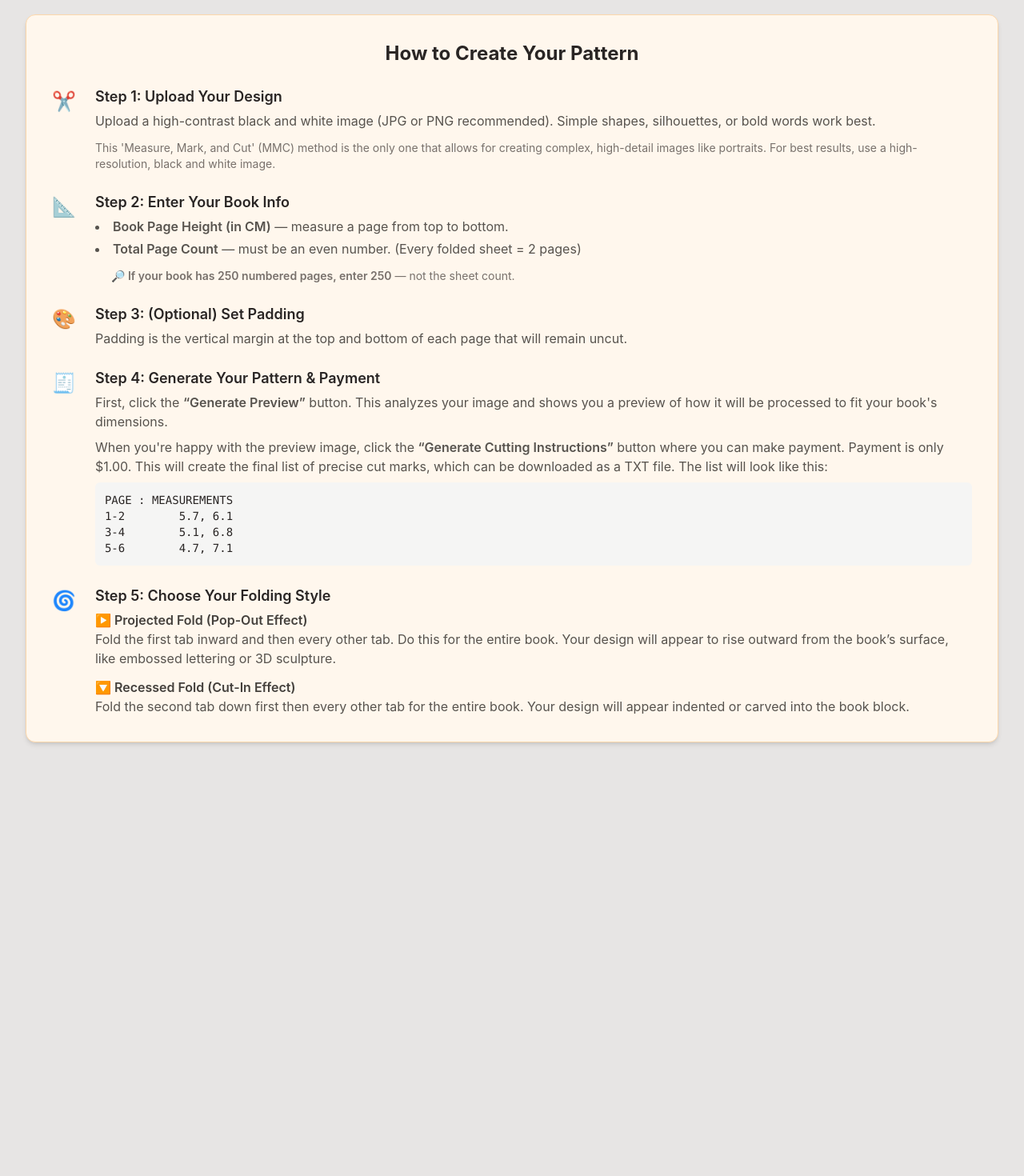
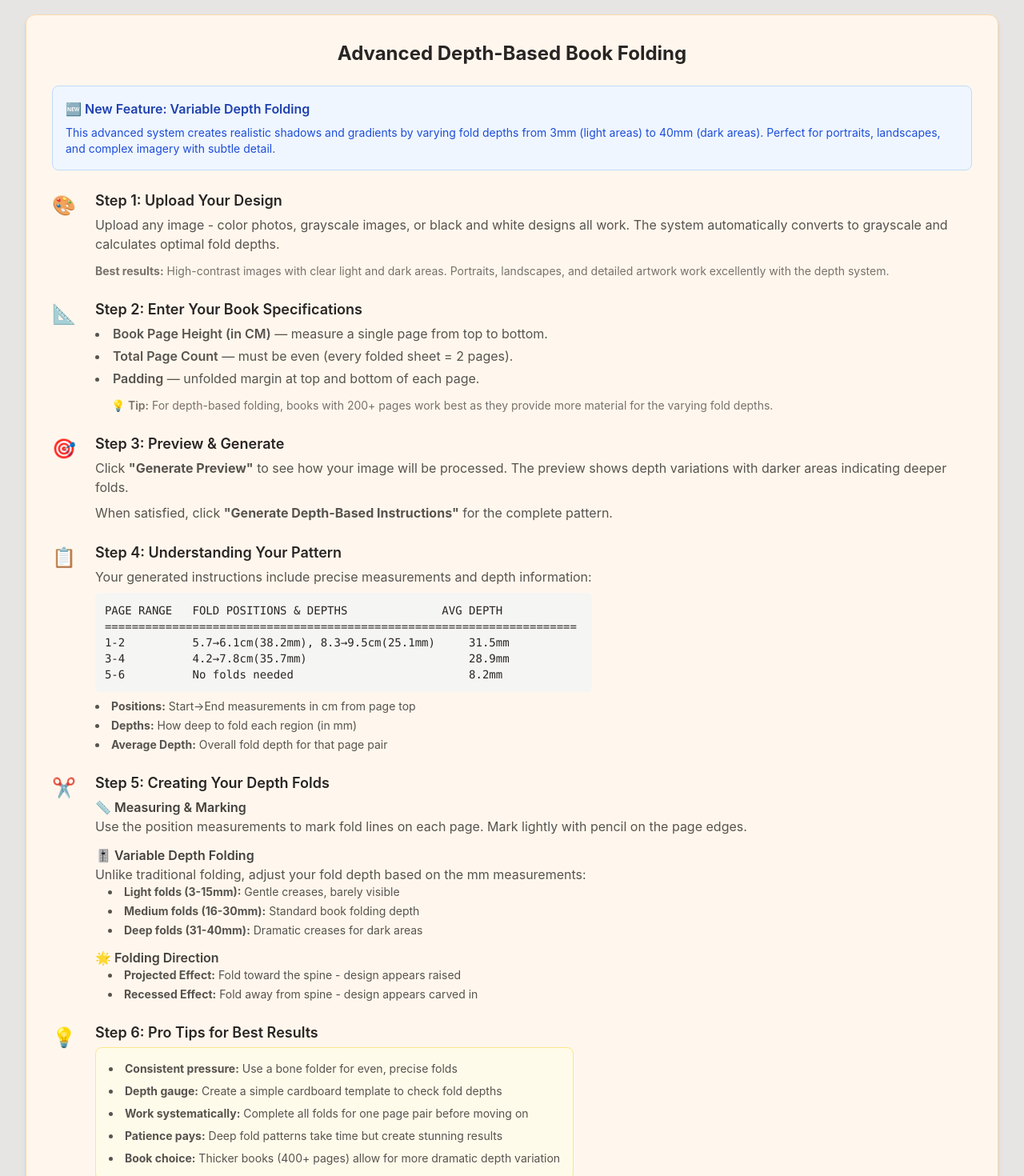
Before and after one commit to FRiGiDiGiTaL/book-folding-app, a React (Vite) app: page / in a window 1280 px wide. Shown: the part 800-2270 px from the top of the page at 80% size. Before the commit the page ends 1760 px from the top, so only its background shows below. Built offline with nearby package versions, Linux system fonts and the light colour scheme.

Commit message:
Update InstructionsPanel.tsx

```diff
--- a/components/InstructionsPanel.tsx
+++ b/components/InstructionsPanel.tsx
@@ -1,4 +1,3 @@
-
 import React from 'react';
 
 const Step: React.FC<{ icon: string; title: string; children: React.ReactNode }> = ({ icon, title, children }) => (
@@ -12,56 +11,99 @@ const Step: React.FC<{ icon: string; title: string; children: React.ReactNode }>
 );
 
 export const InstructionsPanel: React.FC = () => {
-  const examplePattern = `PAGE : MEASUREMENTS
-1-2        5.7, 6.1
-3-4        5.1, 6.8
-5-6        4.7, 7.1`;
+  const examplePattern = `PAGE RANGE   FOLD POSITIONS & DEPTHS              AVG DEPTH
+======================================================================
+1-2          5.7→6.1cm(38.2mm), 8.3→9.5cm(25.1mm)     31.5mm
+3-4          4.2→7.8cm(35.7mm)                        28.9mm
+5-6          No folds needed                          8.2mm`;
 
   return (
     <div className="bg-orange-50 p-6 sm:p-8 rounded-xl shadow-md border border-orange-200">
-      <h2 className="text-2xl font-bold text-stone-800 mb-6 text-center">How to Create Your Pattern</h2>
+      <h2 className="text-2xl font-bold text-stone-800 mb-6 text-center">Advanced Depth-Based Book Folding</h2>
+
+      <div className="bg-blue-50 p-4 rounded-lg border border-blue-200 mb-6">
+        <h3 className="font-semibold text-blue-800 mb-2">🆕 New Feature: Variable Depth Folding</h3>
+        <p className="text-blue-700 text-sm">
+          This advanced system creates realistic shadows and gradients by varying fold depths from 3mm (light areas)
+          to 40mm (dark areas). Perfect for portraits, landscapes, and complex imagery with subtle detail.
+        </p>
+      </div>
+
       <div className="space-y-6">
-        <Step icon="✂️" title="Step 1: Upload Your Design">
-          <p>Upload a high-contrast black and white image (JPG or PNG recommended). Simple shapes, silhouettes, or bold words work best.</p>
-          <p className="text-sm text-stone-500 pt-1">This 'Measure, Mark, and Cut' (MMC) method is the only one that allows for creating complex, high-detail images like portraits. For best results, use a high-resolution, black and white image.</p>
-        </Step>
-
-        <Step icon="📐" title="Step 2: Enter Your Book Info">
-          <ul className="list-disc list-inside space-y-1">
-            <li><strong className="font-semibold">Book Page Height (in CM)</strong> — measure a page from top to bottom.</li>
-            <li><strong className="font-semibold">Total Page Count</strong> — must be an even number. (Every folded sheet = 2 pages)</li>
-          </ul>
-          <p className="text-sm text-stone-500 pl-5 pt-1">
-            <span className="font-semibold">🔎 If your book has 250 numbered pages, enter 250</span> — not the sheet count.
+        <Step icon="🎨" title="Step 1: Upload Your Design">
+          <p>Upload any image - color photos, grayscale images, or black and white designs all work.
+             The system automatically converts to grayscale and calculates optimal fold depths.</p>
+          <p className="text-sm text-stone-500 pt-1">
+            <strong>Best results:</strong> High-contrast images with clear light and dark areas.
+            Portraits, landscapes, and detailed artwork work excellently with the depth system.
           </p>
         </Step>
 
-        <Step icon="🎨" title="Step 3: (Optional) Set Padding">
-          <p>Padding is the vertical margin at the top and bottom of each page that will remain uncut.</p>
+        <Step icon="📐" title="Step 2: Enter Your Book Specifications">
+          <ul className="list-disc list-inside space-y-1">
+            <li><strong className="font-semibold">Book Page Height (in CM)</strong> — measure a single page from top to bottom.</li>
+            <li><strong className="font-semibold">Total Page Count</strong> — must be even (every folded sheet = 2 pages).</li>
+            <li><strong className="font-semibold">Padding</strong> — unfolded margin at top and bottom of each page.</li>
+          </ul>
+          <p className="text-sm text-stone-500 pl-5 pt-1">
+            <span className="font-semibold">💡 Tip:</span> For depth-based folding, books with 200+ pages work best
+            as they provide more material for the varying fold depths.
+          </p>
         </Step>
 
-        <Step icon="🧾" title="Step 4: Generate Your Pattern & Payment">
-           <p>
-            First, click the <strong className="font-semibold">“Generate Preview”</strong> button. This analyzes your image and shows you a preview of how it will be processed to fit your book's dimensions.
-          </p>
-          <p>
-            When you're happy with the preview image, click the <strong className="font-semibold">“Generate Cutting Instructions”</strong> button where you can make payment. Payment is only $1.00. This will create the final list of precise cut marks, which can be downloaded as a TXT file. The list will look like this:
-          </p>
+        <Step icon="🎯" title="Step 3: Preview & Generate">
+          <p>Click <strong>"Generate Preview"</strong> to see how your image will be processed.
+             The preview shows depth variations with darker areas indicating deeper folds.</p>
+          <p>When satisfied, click <strong>"Generate Depth-Based Instructions"</strong> for the complete pattern.</p>
+        </Step>
+
+        <Step icon="📋" title="Step 4: Understanding Your Pattern">
+          <p>Your generated instructions include precise measurements and depth information:</p>
           <pre className="bg-stone-100 p-3 rounded-md text-sm text-stone-800 font-mono overflow-x-auto mt-2">
             {examplePattern}
           </pre>
+          <ul className="list-disc list-inside space-y-1 text-sm mt-2">
+            <li><strong>Positions:</strong> Start→End measurements in cm from page top</li>
+            <li><strong>Depths:</strong> How deep to fold each region (in mm)</li>
+            <li><strong>Average Depth:</strong> Overall fold depth for that page pair</li>
+          </ul>
         </Step>
 
-        <Step icon="🌀" title="Step 5: Choose Your Folding Style">
+        <Step icon="✂️" title="Step 5: Creating Your Depth Folds">
           <div className="space-y-3">
             <div>
-              <h4 className="font-semibold text-stone-700">▶️ Projected Fold (Pop-Out Effect)</h4>
-              <p>Fold the first tab inward and then every other tab. Do this for the entire book. Your design will appear to rise outward from the book’s surface, like embossed lettering or 3D sculpture.</p>
+              <h4 className="font-semibold text-stone-700">📏 Measuring & Marking</h4>
+              <p>Use the position measurements to mark fold lines on each page.
+                 Mark lightly with pencil on the page edges.</p>
             </div>
             <div>
-              <h4 className="font-semibold text-stone-700">🔽 Recessed Fold (Cut-In Effect)</h4>
-              <p>Fold the second tab down first then every other tab for the entire book. Your design will appear indented or carved into the book block.</p>
+              <h4 className="font-semibold text-stone-700">🎚️ Variable Depth Folding</h4>
+              <p>Unlike traditional folding, adjust your fold depth based on the mm measurements:</p>
+              <ul className="list-disc list-inside ml-4 text-sm space-y-1">
+                <li><strong>Light folds (3-15mm):</strong> Gentle creases, barely visible</li>
+                <li><strong>Medium folds (16-30mm):</strong> Standard book folding depth</li>
+                <li><strong>Deep folds (31-40mm):</strong> Dramatic creases for dark areas</li>
+              </ul>
             </div>
+            <div>
+              <h4 className="font-semibold text-stone-700">🌟 Folding Direction</h4>
+              <ul className="list-disc list-inside ml-4 text-sm space-y-1">
+                <li><strong>Projected Effect:</strong> Fold toward the spine - design appears raised</li>
+                <li><strong>Recessed Effect:</strong> Fold away from spine - design appears carved in</li>
+              </ul>
+            </div>
+          </div>
+        </Step>
+
+        <Step icon="💡" title="Step 6: Pro Tips for Best Results">
+          <div className="bg-amber-50 p-4 rounded-lg border border-amber-200">
+            <ul className="list-disc list-inside space-y-2 text-sm">
+              <li><strong>Consistent pressure:</strong> Use a bone folder for even, precise folds</li>
+              <li><strong>Depth gauge:</strong> Create a simple cardboard template to check fold depths</li>
+              <li><strong>Work systematically:</strong> Complete all folds for one page pair before moving on</li>
+              <li><strong>Patience pays:</strong> Deep fold patterns take time but create stunning results</li>
+              <li><strong>Book choice:</strong> Thicker books (400+ pages) allow for more dramatic depth variation</li>
+            </ul>
           </div>
         </Step>
       </div>
```
